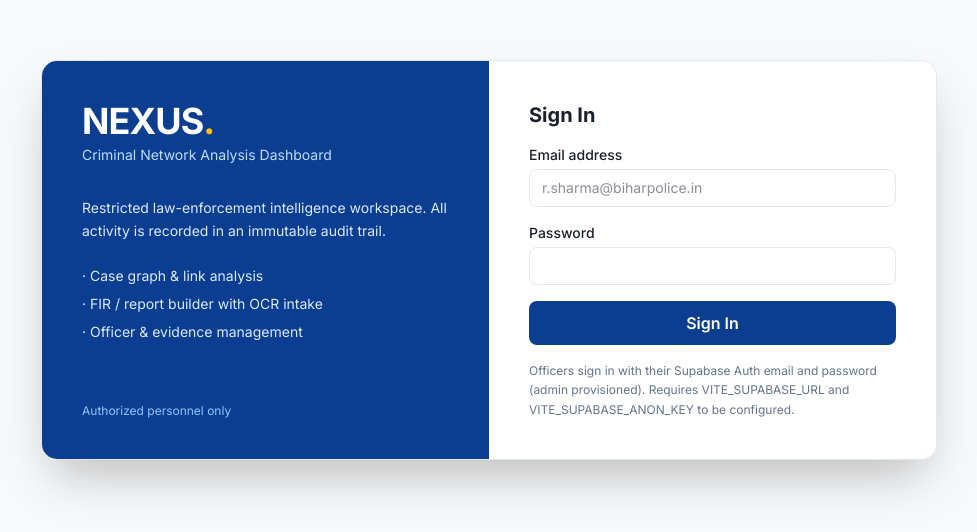
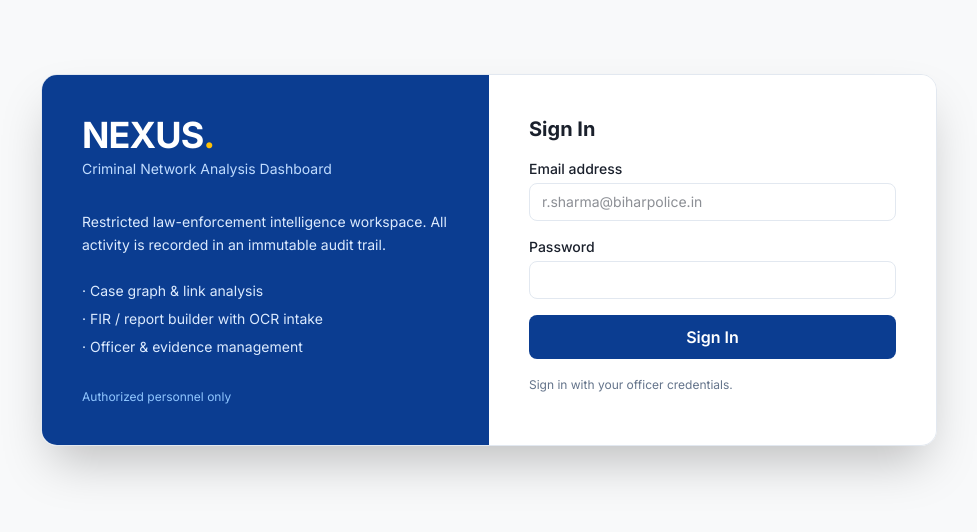
Before and after one commit to AshutoshPatil-dev/Criminal-Network-Analysis-System, a React (Vite) app: page / in a window 1280 px wide. Shown: the part 140-672 px from the top of the page, without its empty margins (151-1128 px from the left). Built offline with nearby package versions, Linux system fonts and the light colour scheme; no server answers.

Commit message:
remove dev config note from login page

```diff
--- a/src/components/Login.tsx
+++ b/src/components/Login.tsx
@@ -73,7 +73,7 @@ export default function Login() {
               {busy ? '…' : t('signIn')}
             </button>
             <p className="text-xs text-nexus-text-secondary leading-relaxed">
-              Officers sign in with their Supabase Auth email and password (admin provisioned). Requires VITE_SUPABASE_URL and VITE_SUPABASE_ANON_KEY to be configured.
+              {lang === 'hi' ? 'अपने अधिकृत अधिकारी क्रेडेंशियल से साइन इन करें।' : 'Sign in with your officer credentials.'}
             </p>
           </form>
         </div>
```
